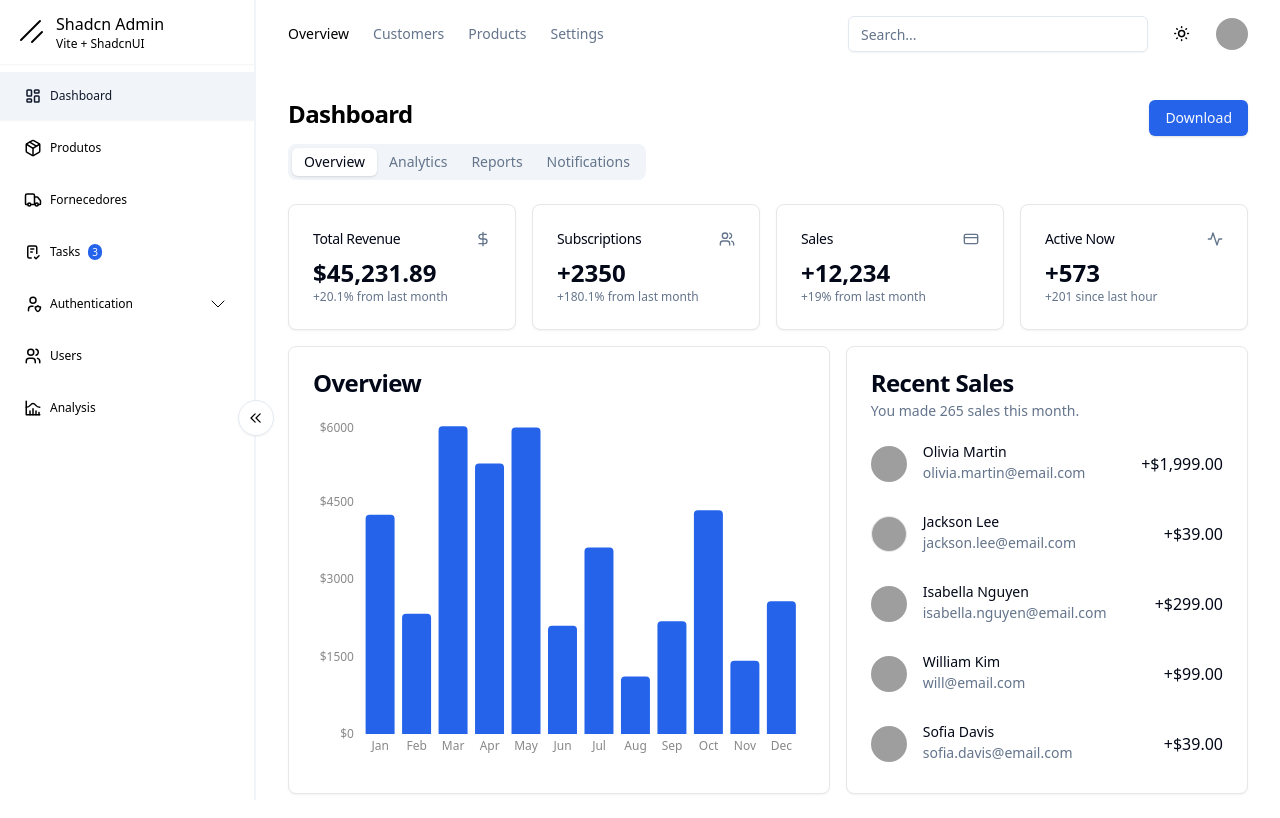
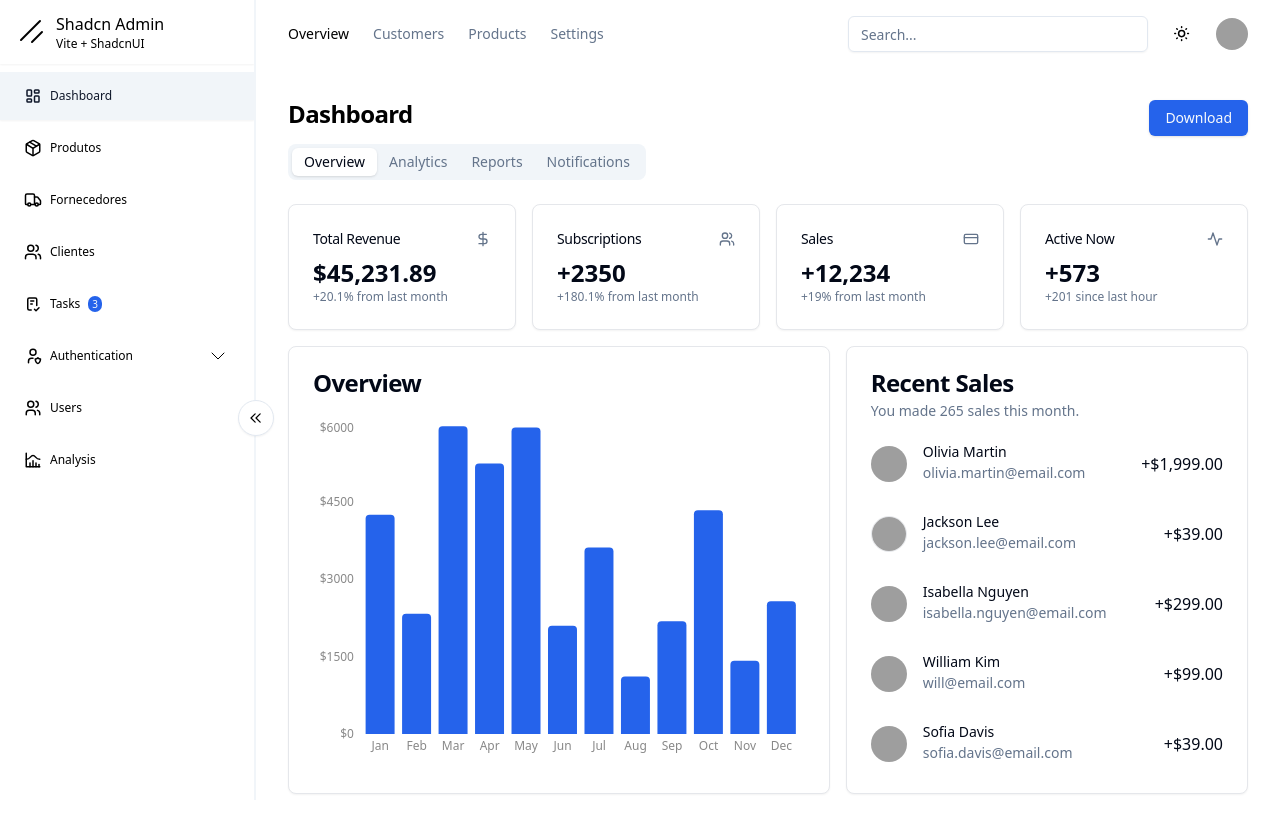
Before and after one commit to anaclaraberga/WEB-INVENTORY, a React (Vite) app: page / in a window 1280 px wide. Built offline with nearby package versions, Linux system fonts and the light colour scheme; grey boxes are pictures that could not be loaded.

Commit message:
refactor: add clients page to router

```diff
--- a/src/data/sidelinks.tsx
+++ b/src/data/sidelinks.tsx
@@ -11,7 +11,7 @@ import {
   IconUsers
 } from '@tabler/icons-react'
 
-import { Package, Truck } from 'lucide-react'
+import { Package, Truck, Users } from 'lucide-react'
 
 export interface NavLink {
   title: string
@@ -42,6 +42,12 @@ export const sidelinks: SideLink[] = [
     label: '',
     href: '/suppliers',
     icon: <Truck size={18} />,
+  },
+  {
+    title: 'Clientes',
+    label: '',
+    href: '/clients',
+    icon: <Users size={18} />,
   },
   {
     title: 'Tasks',
--- a/src/router.tsx
+++ b/src/router.tsx
@@ -76,6 +76,18 @@ const router = createBrowserRouter([
           Component: (await import('@/pages/supplier/add')).default,
         }),
 
+      },
+      {
+        path: 'clients/add/:id',
+        lazy: async () => ({
+          Component: (await import('@/pages/clients/add')).default,
+        }),
+      },
+      {
+        path: 'clients/',
+        lazy: async () => ({
+          Component: (await import('@/pages/clients')).default,
+        }),
       },
       {
         path: 'chats',
```
